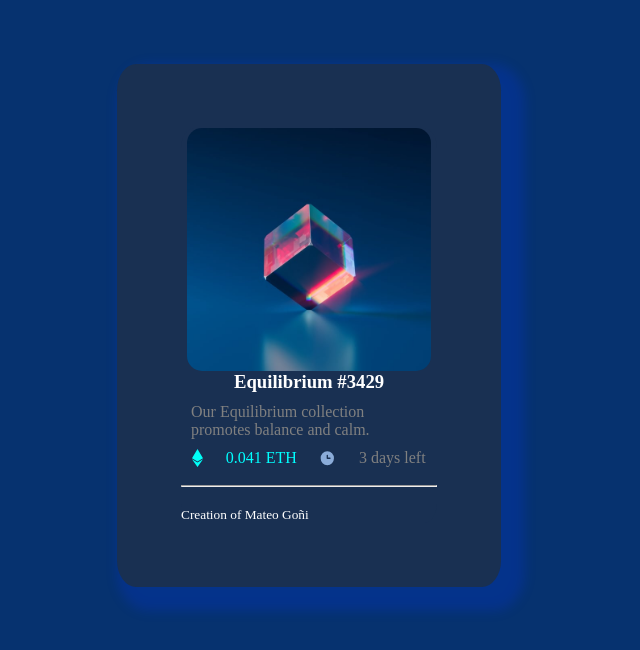
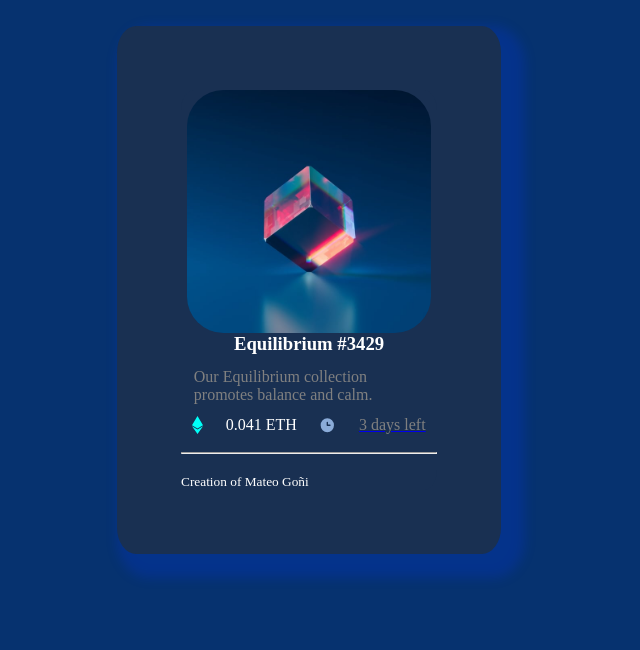
Before and after one commit to mateo1627/ProyectoCoursera, a plain HTML site: page index.html in a window 1280 px wide. Shown: the whole page, without its empty margins (331-971 px from the left). Drawn offline with Linux system fonts and the light colour scheme; a web font is replaced by a local one.

Commit message:
Proyecto terminado

```diff
--- a/index.html
+++ b/index.html
@@ -11,9 +11,13 @@
   <title>Frontend Mentor | NFT preview card component</title>
   <link rel="stylesheet" href="style.css">
 
+
 </head>
 
 <body>
+
+
+
   <div class="container">
     <div class="card">
       <img class="nftImage" src="images/image-equilibrium.jpg" alt="NFTImage">
@@ -30,7 +34,7 @@
 
 
       <img src="images/icon-clock.svg" alt="icon-clock">
-      <p style="color:gray">3 days left</p>
+      <a class="offer" href="offer.html"><p style="color:gray">3 days left</p></a>
     </div>
     <br>
     <hr class="lineaSeparadora">
--- /dev/null
+++ b/offer.css
@@ -0,0 +1,18 @@
+body {
+    background-color: hsl(216, 53%, 21%);
+    margin: 0;
+    padding: 0;
+}
+
+h1 {
+    font-size: 300%;
+    color: white;
+   margin-top: 20%;
+}
+
+.container {
+    display: flex;
+    align-items: center;
+    justify-content: center;
+
+}
--- a/style.css
+++ b/style.css
@@ -13,11 +13,11 @@
     align-items: center;
     justify-content: center;
     padding: 5%;
-    margin-top: 5%;
+    margin-top: 2%;
     max-width: 20%;
     background-color: hsl(216, 53%, 21%);
     border-radius: 5%;
-    box-shadow: 12px  12px 12px 12px rgba(0, 55, 255, 0.2);
+    box-shadow: 12px 12px 12px 12px rgba(0, 55, 255, 0.2);
 }
 
 .card {
@@ -28,7 +28,7 @@
 }
 
 .nftImage {
-    border-radius: 15px;
+    border-radius: 15%;
     max-width: 95%;
     display: flex;
     align-items: center;
@@ -59,7 +59,7 @@ h3 {
 
 .description {
     color: gray;
-margin: 10px ;
+    margin: 5%;
     display: inline-flex;
     background-color: hsl(216, 53%, 21%);
 }
@@ -70,13 +70,9 @@ margin: 10px ;
 
 }
 
-small {
+small,
+p,
+img {
     color: white;
     background-color: hsl(216, 53%, 21%);
 }
-p{
-    background-color: hsl(216, 53%, 21%);
-}
-img {
-    background-color: hsl(216, 53%, 21%);
-}
```
Also changed, not shown: offer.html (added, +38 -0 lines).
